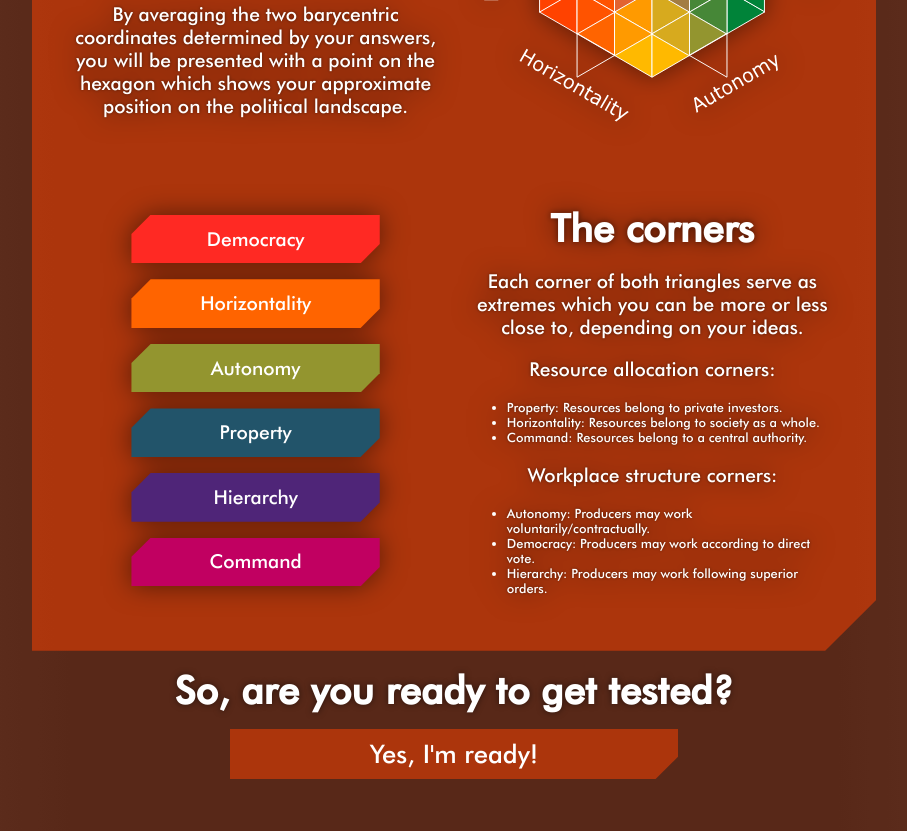
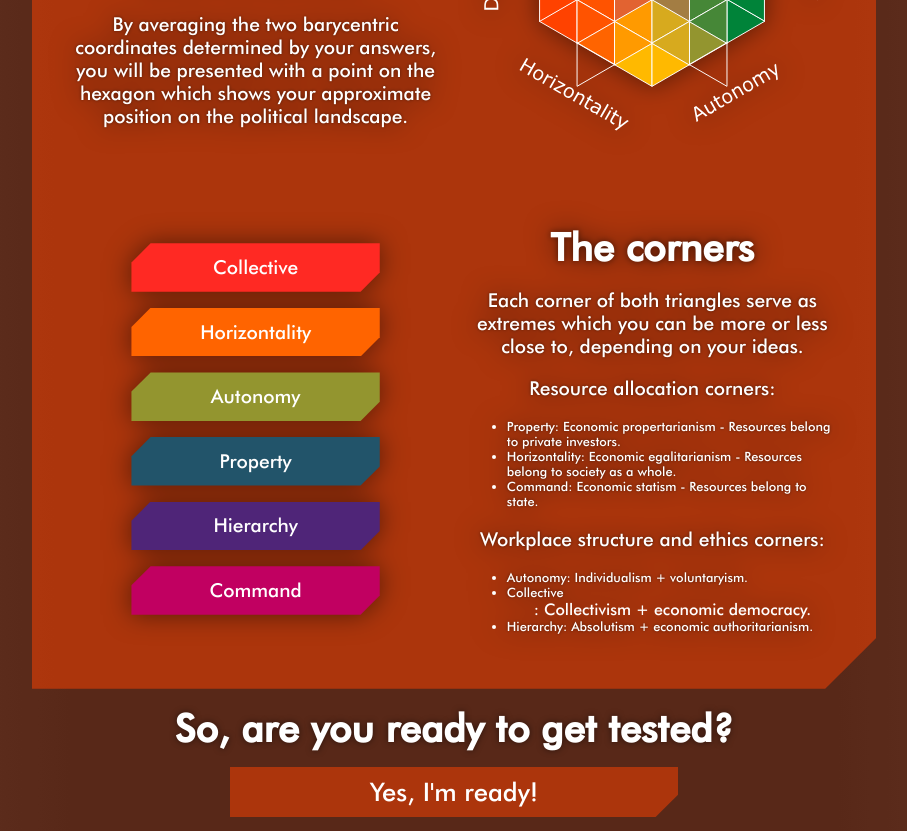
Before and after one commit to polittest/polithex, a plain HTML site: page index.html in a window 1280 px wide. Shown: the part 516-1347 px from the top of the page, without its empty margins (186-1093 px from the left). Drawn offline with Linux system fonts and the light colour scheme.

Commit message:
Update index.html

```diff
--- a/index.html
+++ b/index.html
@@ -52,7 +52,7 @@
             <img src="./hexagon.svg" style="width: 100%;" id="hexagon">
         </div>
         <div class="explanationQuadrant">
-            <div class="corner" style="background-color: #ff2923">Democracy</div>
+            <div class="corner" style="background-color: #ff2923">Collective</div>
             <div class="corner" style="background-color: #ff6400">Horizontality</div>
             <div class="corner" style="background-color: #93952f">Autonomy</div>
             <div class="corner" style="background-color: #22546a">Property</div>
@@ -65,15 +65,15 @@
                 ideas.</p>
             <p>Resource allocation corners:</p>
             <ul>
-                <li>Property: Resources belong to private investors.</li>
-                <li>Horizontality: Resources belong to society as a whole.</li>
-                <li>Command: Resources belong to a central authority.</li>
+                <li>Property: Economic propertarianism - Resources belong to private investors.</li>
+                <li>Horizontality: Economic egalitarianism - Resources belong to society as a whole.</li>
+                <li>Command: Economic statism - Resources belong to state.</li>
             </ul>
-            <p>Workplace structure corners:</p>
+            <p>Workplace structure and ethics corners:</p>
             <ul>
-                <li>Autonomy: Producers may work voluntarily/contractually.</li>
-                <li>Democracy: Producers may work according to direct vote.</li>
-                <li>Hierarchy: Producers may work following superior orders.</li>
+                <li>Autonomy: Individualism + voluntaryism.</li>
+                <li>Collective</li>: Collectivism + economic democracy.</li>
+                <li>Hierarchy: Absolutism + economic authoritarianism.</li>
             </ul>
         </div>
     </div>
```
